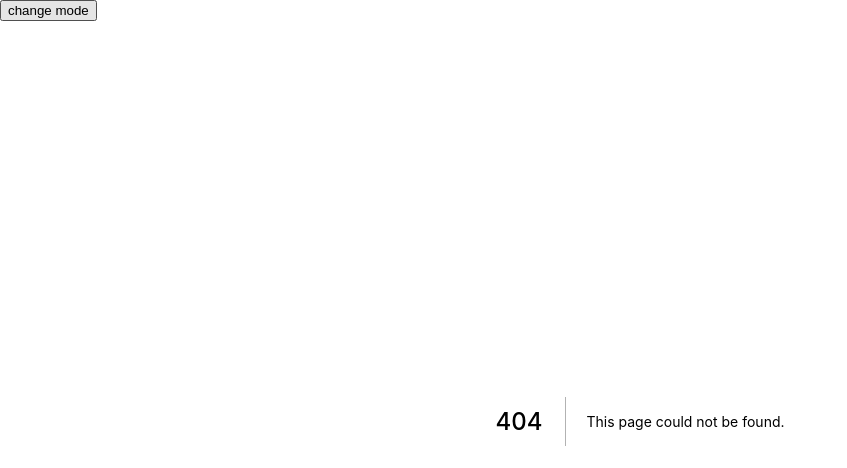
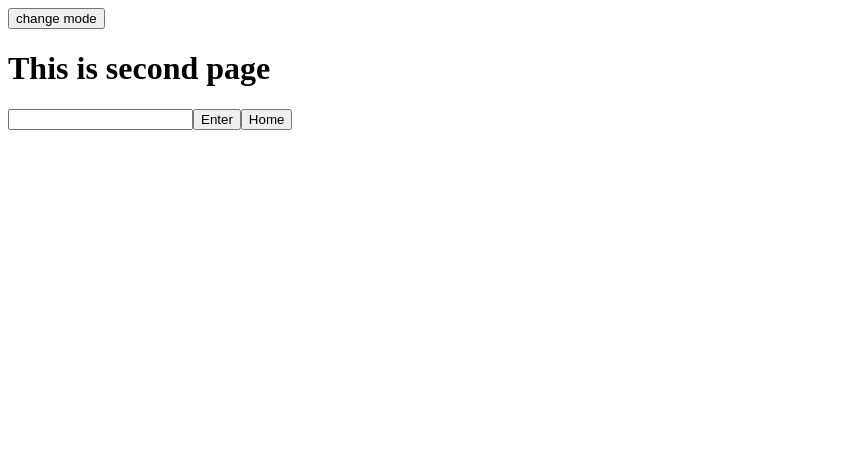
Before and after one commit to harsh-sharma-99/chat-bot, a Next.js app: page /secondContent in a window 1280 px wide. Before the commit this address had no page. Shown: the top 468 px of the page, without its empty margins (0-847 px from the left). Built offline with nearby package versions, Linux system fonts and the light colour scheme.

Commit message:
implemented dark theme

```diff
--- a/pages/_app.js
+++ b/pages/_app.js
@@ -2,8 +2,11 @@ import { useState } from "react";
 import { ThemeProvider } from "react-jss"
 import {themeDark} from "../src/theme/theme.js"
 import {themeLight} from "../src/theme/theme.js"
+import useStyles from "../src/styles/globalStyles"
 
 function MyApp({ Component, pageProps }) {
+  useStyles();
+
   const [theme , setTheme] = useState(themeLight);
 
   const handleModes = () => {
--- /dev/null
+++ b/pages/secondContent.js
@@ -0,0 +1,21 @@
+import React from 'react'
+import { useTheme } from 'react-jss'
+import SecondContent from '../src/components/SecondContent'
+import makeStyles from "../src/styles/secondContent"
+
+const secondContent = () => {
+
+  const theme = useTheme();
+  const classes = makeStyles({theme});
+
+  return (
+      <div className= {classes.secondaryContainer}>
+           <h1>This is second page</h1>
+            <SecondContent/>
+      </div>
+
+
+  )
+}
+
+export default secondContent
--- /dev/null
+++ b/src/components/SecondContent/index.js
@@ -0,0 +1,16 @@
+import Link from 'next/link'
+import React from 'react'
+
+const SecondContent = () => {
+  return (
+    <div>
+        <input />
+        <button>Enter</button>
+        <Link href = "/" passHref>
+            <button>Home</button>
+        </Link>
+    </div>
+  )
+}
+
+export default SecondContent
--- /dev/null
+++ b/src/styles/globalStyles/index.js
@@ -0,0 +1,11 @@
+import { createUseStyles } from "react-jss";
+
+const useStyles = createUseStyles(() => ({
+  "@global": {
+    body: {
+      height: "100vh"
+    }
+  }
+}));
+
+export default useStyles;
--- /dev/null
+++ b/src/styles/secondContent/index.js
@@ -0,0 +1,12 @@
+import { createUseStyles } from "react-jss"
+
+const useStyles = createUseStyles(theme => ({
+    secondaryContainer: {
+      backgroundColor: theme.bg,
+      color: theme.text,
+      height: "100vh",
+      width:"100%"
+    }
+  }))
+
+  export default useStyles;
--- a/src/theme/theme.js
+++ b/src/theme/theme.js
@@ -1,10 +1,12 @@
 export const themeDark = {
   bg: "#000000",
   text: "white",
+  button: "lightblue"
 
 }
 
 export const themeLight = {
   bg: "white",
   text: "black",
+  button: "lightgreen"
 }
```
Also changed, not shown: pages/index.js (+9 -14 lines), src/components/Button/index.js (+5 -12 lines), src/styles/button/index.js (added, +13 -0 lines), src/styles/home/index.js (added, +12 -0 lines).
